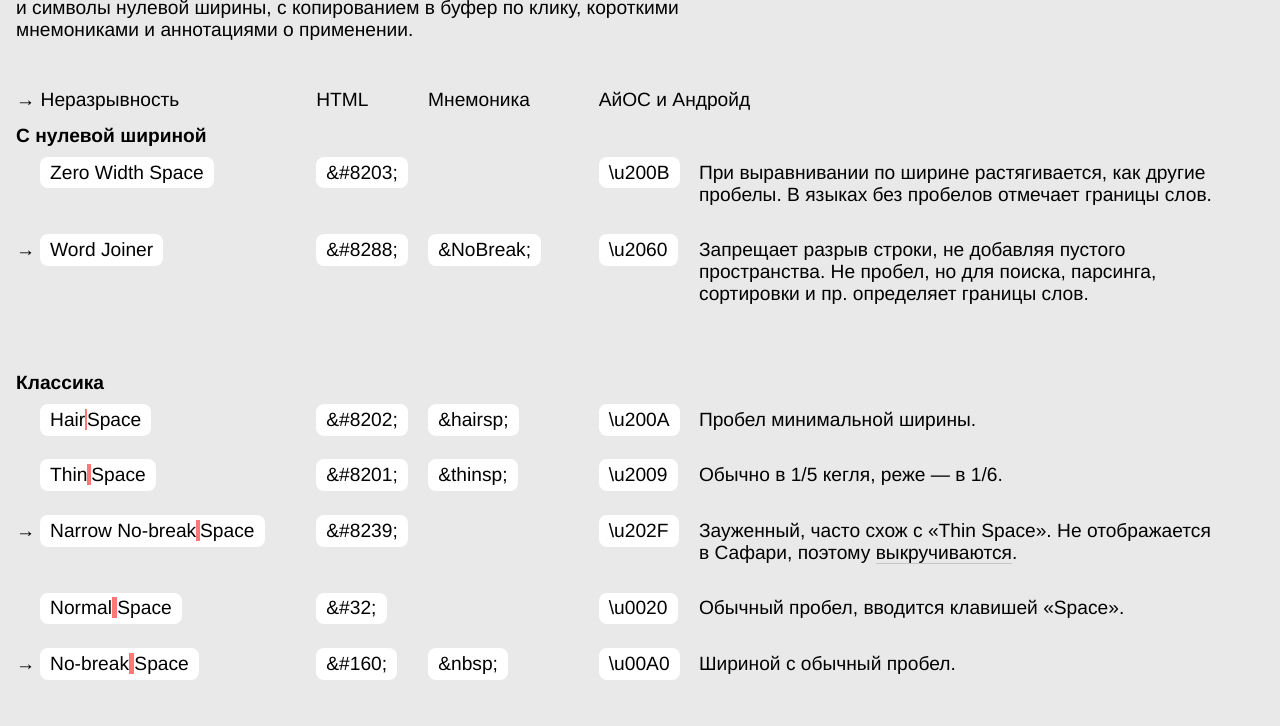
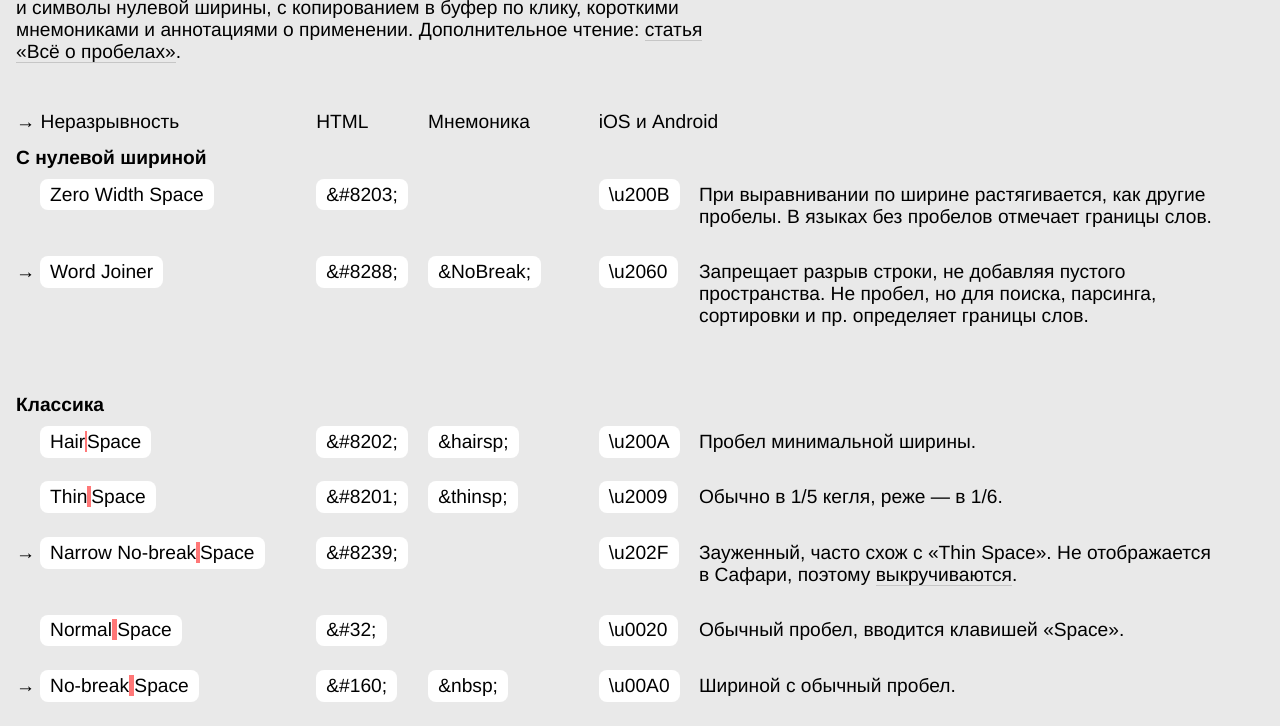
Before and after one commit to a1ip/spaces, a plain HTML site: page index.html in a window 1280 px wide. Shown: the part 74-800 px from the top of the page. Drawn offline with nearby package versions, Linux system fonts and the light colour scheme; a web font is replaced by a local one.

Commit message:
Update index.html

```diff
--- a/index.html
+++ b/index.html
@@ -13,7 +13,7 @@
                 Пробелы
             </h1>
             <p>
-                и символы нулевой ширины, с копированием в буфер по клику, короткими мнемониками и&nbsp;аннотациями о применении.
+                и символы нулевой ширины, с копированием в буфер по клику, короткими мнемониками и&nbsp;аннотациями о применении. Дополнительное чтение: <a href="https://prgssr.ru/development/vse-o-probelah" title="статья «Всё о пробелах»">статья «Всё о пробелах»</a>.
             </p>
         </div>
         <div class="spaces-table">
@@ -30,7 +30,7 @@
                     Мобдев
                 </div>
                 <div class="spaces-table_col-5-6 spaces-table_head w1024">
-                    АйОС&nbsp;и&nbsp;Андройд
+                    iOS&nbsp;и&nbsp;Android
                 </div>
 
 
```
